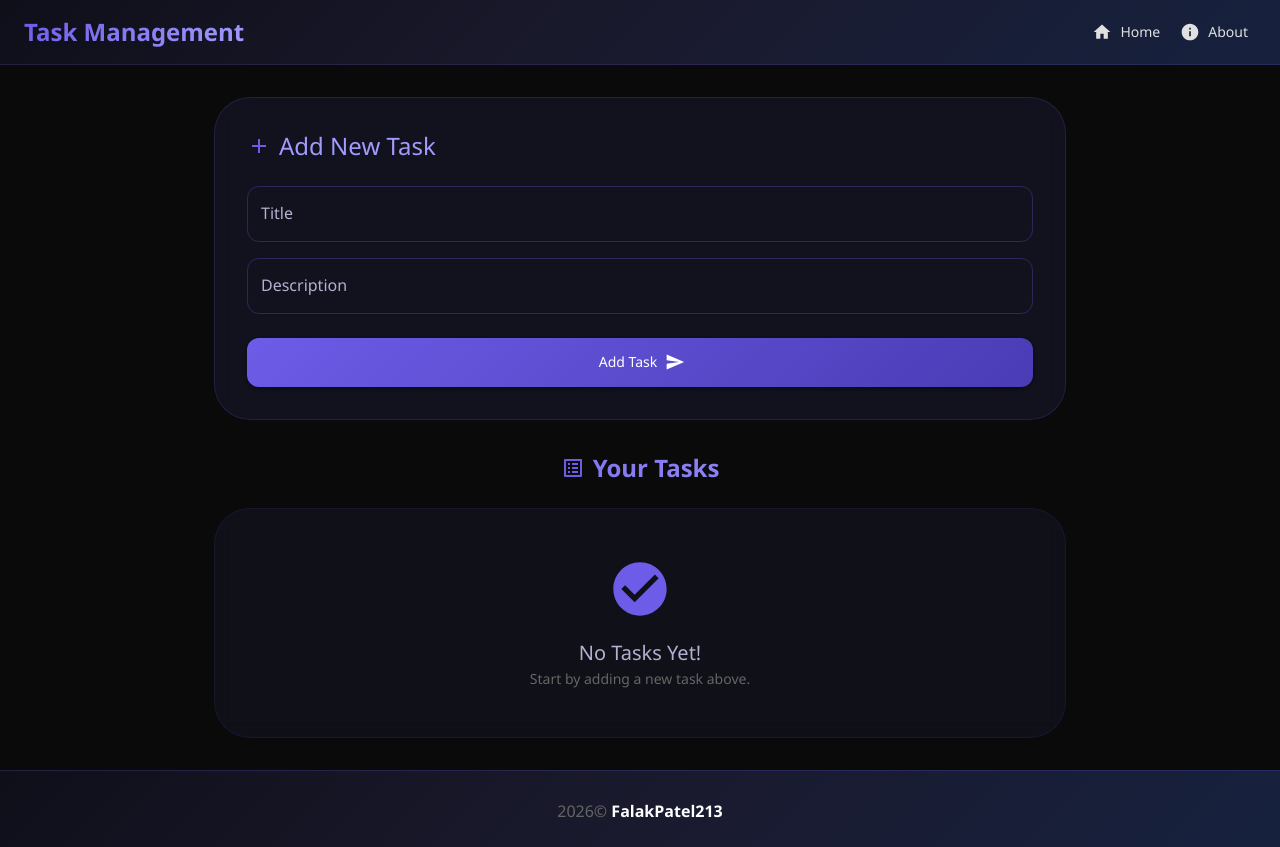
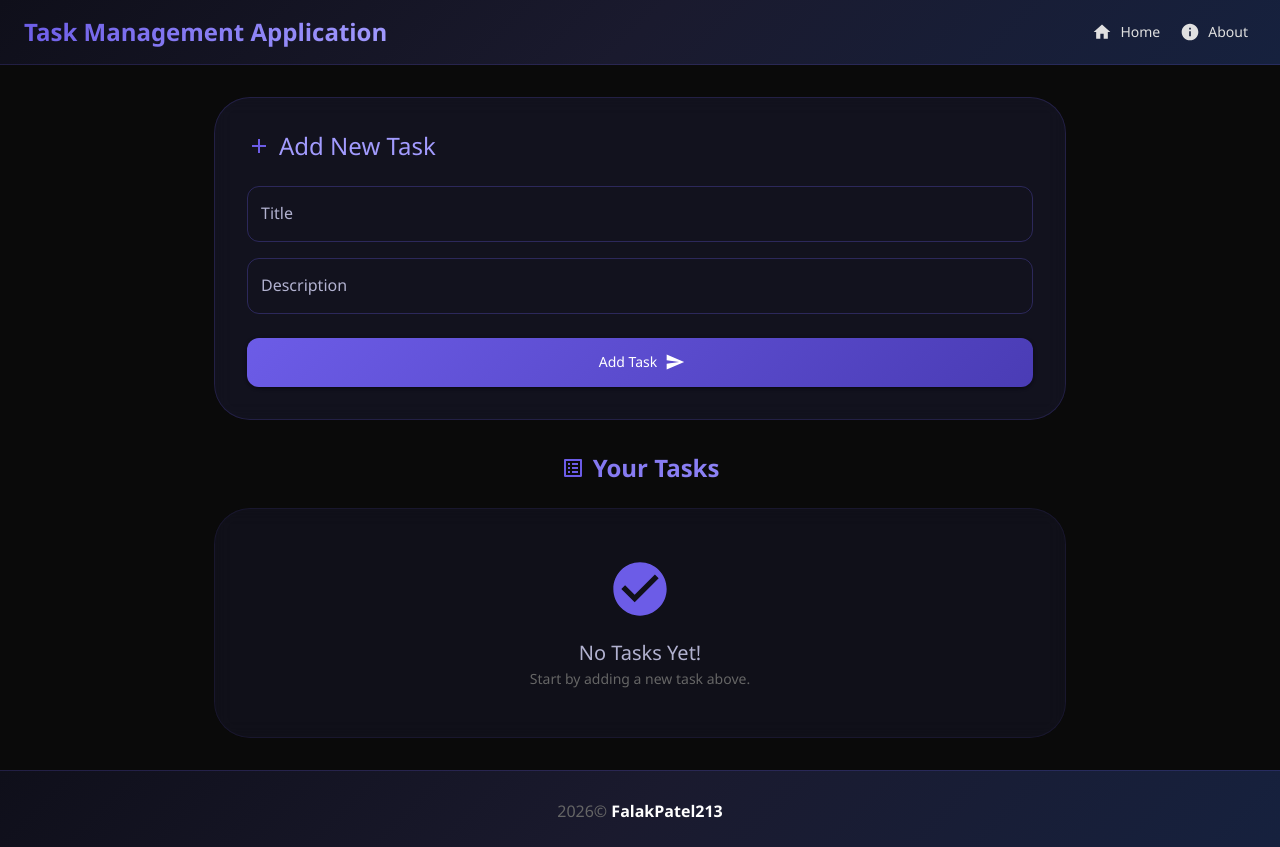
Before and after one commit to FalakPatel213/TaskManager, a React (Create React App) app: page / in a window 1280 px wide. Built offline with nearby package versions, Linux system fonts and the light colour scheme.

Commit message:
Update in App

```diff
--- a/src/App.jsx
+++ b/src/App.jsx
@@ -159,7 +159,7 @@ function App() {
       <CssBaseline />
       <Router>
         <Box sx={{ display: 'flex', flexDirection: 'column', minHeight: '100vh' }}>
-          <Header head="Task Management" />
+          <Header head="Task Management Application" />
           <Container maxWidth="md" sx={{ flex: 1, py: 4 }}>
             <Routes>
               <Route exact path="/" element={
```
